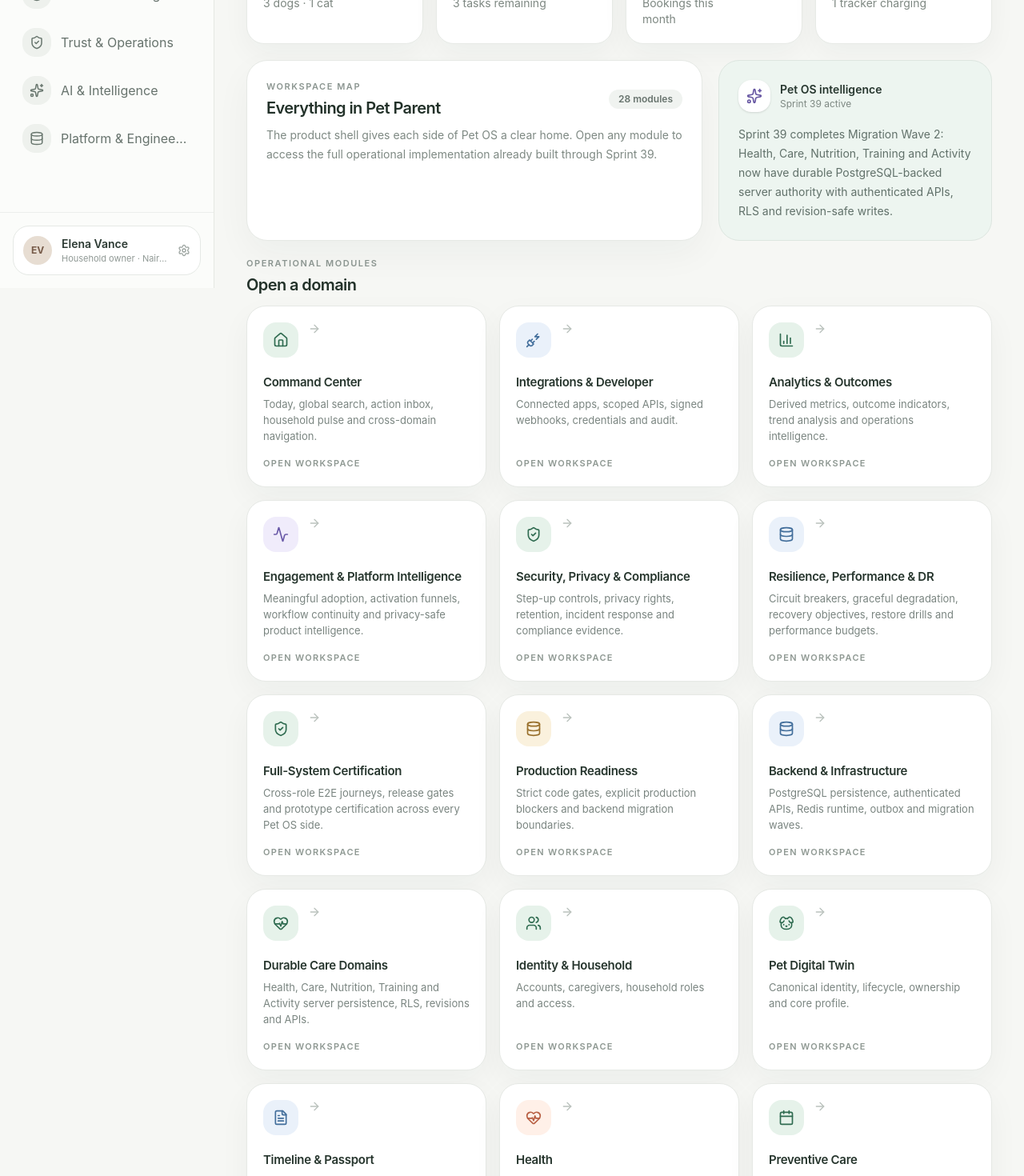
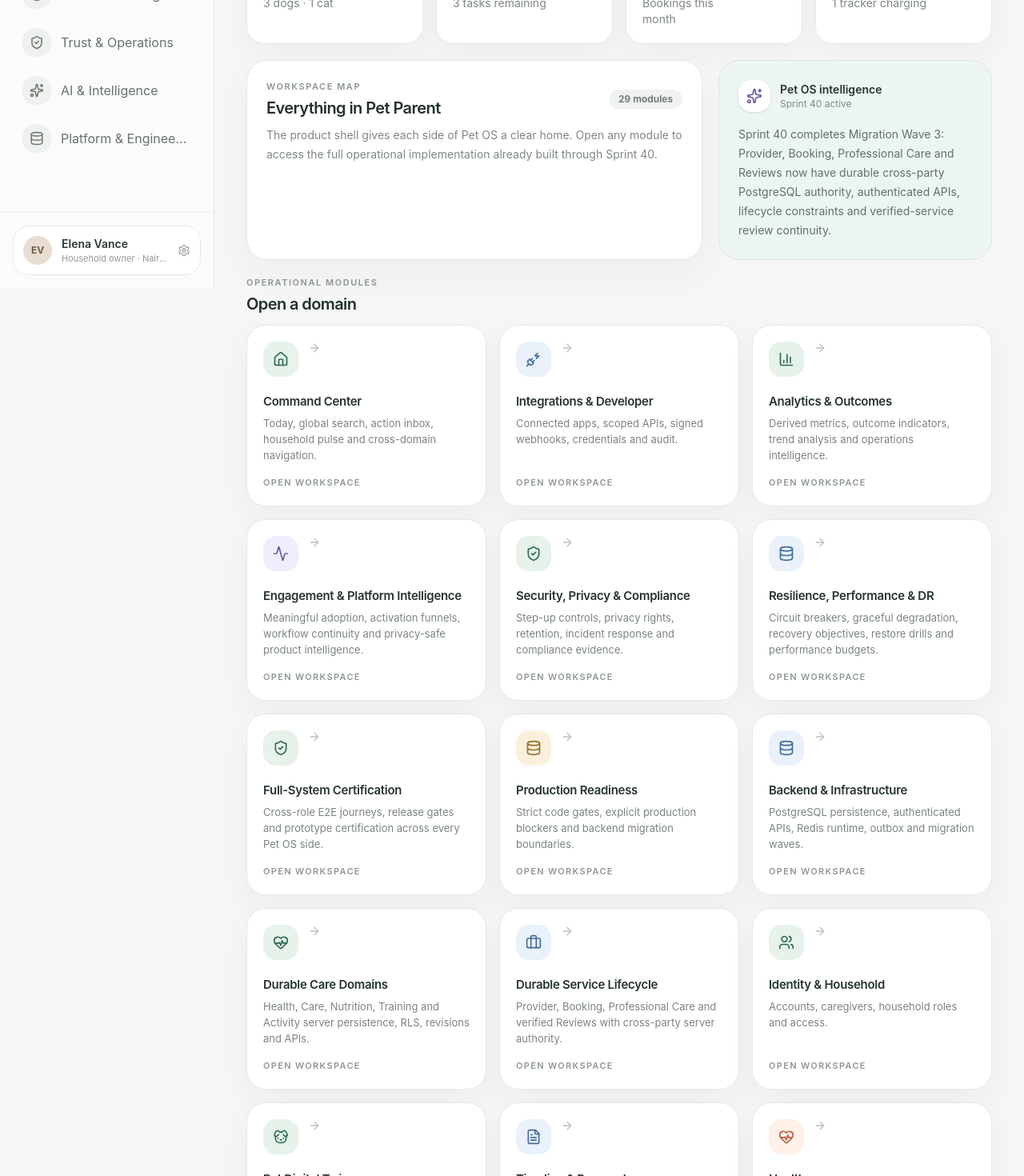
Before and after one commit to Sean-steve/Pet-os, a React (Vite) app: page / in a window 1280 px wide. Shown: the part 440-1910 px from the top of the page at 80% size. Built offline with nearby package versions, Linux system fonts and the light colour scheme.

Commit message:
Sprint 40: expose Wave 3 across all nine workspaces

```diff
--- a/src/components/UnifiedPetOSExperience.tsx
+++ b/src/components/UnifiedPetOSExperience.tsx
@@ -133,6 +133,7 @@ const workspaces: WorkspaceDef[] = [
       { id: 'readiness', title: 'Production Readiness', description: 'Strict code gates, explicit production blockers and backend migration boundaries.', icon: Database, tab: 'sprint37', accent: 'amber' },
       { id: 'backend-foundation', title: 'Backend & Infrastructure', description: 'PostgreSQL persistence, authenticated APIs, Redis runtime, outbox and migration waves.', icon: Database, tab: 'sprint38', accent: 'blue' },
       { id: 'wave2-durable-care', title: 'Durable Care Domains', description: 'Health, Care, Nutrition, Training and Activity server persistence, RLS, revisions and APIs.', icon: HeartPulse, tab: 'sprint39', accent: 'sage' },
+      { id: 'wave3-professional-lifecycle', title: 'Durable Service Lifecycle', description: 'Provider, Booking, Professional Care and verified Reviews with cross-party server authority.', icon: Briefcase, tab: 'sprint40', accent: 'blue' },
       { id: 'identity', title: 'Identity & Household', description: 'Accounts, caregivers, household roles and access.', icon: Users, tab: 'identity', accent: 'sage' },
       { id: 'pet-core', title: 'Pet Digital Twin', description: 'Canonical identity, lifecycle, ownership and core profile.', icon: Dog, tab: 'sprint3', accent: 'sage' },
       { id: 'passport', title: 'Timeline & Passport', description: 'Documents, provenance, lifecycle timeline and shareable passport.', icon: FileText, tab: 'sprint4', accent: 'blue' },
@@ -184,6 +185,7 @@ const workspaces: WorkspaceDef[] = [
       { id: 'readiness', title: 'Production Readiness', description: 'Strict code gates, explicit production blockers and backend migration boundaries.', icon: Database, tab: 'sprint37', accent: 'amber' },
       { id: 'backend-foundation', title: 'Backend & Infrastructure', description: 'PostgreSQL persistence, authenticated APIs, Redis runtime, outbox and migration waves.', icon: Database, tab: 'sprint38', accent: 'blue' },
       { id: 'wave2-durable-care', title: 'Durable Care Domains', description: 'Health, Care, Nutrition, Training and Activity server persistence, RLS, revisions and APIs.', icon: HeartPulse, tab: 'sprint39', accent: 'sage' },
+      { id: 'wave3-professional-lifecycle', title: 'Durable Service Lifecycle', description: 'Provider, Booking, Professional Care and verified Reviews with cross-party server authority.', icon: Briefcase, tab: 'sprint40', accent: 'blue' },
       { id: 'providers', title: 'Professional Identity', description: 'Profiles, verification, credentials, offerings and availability.', icon: UserRoundCheck, tab: 'sprint10', accent: 'blue' },
       { id: 'booking', title: 'Appointments & Bookings', description: 'Availability, reservations, rescheduling and cancellation.', icon: Calendar, tab: 'sprint11', accent: 'violet' },
       { id: 'walks', title: 'Dog Walking', description: 'Live walk execution, custody, evidence and incidents.', icon: Footprints, tab: 'sprint13', accent: 'sage' },
@@ -227,6 +229,7 @@ const workspaces: WorkspaceDef[] = [
       { id: 'readiness', title: 'Production Readiness', description: 'Strict code gates, explicit production blockers and backend migration boundaries.', icon: Database, tab: 'sprint37', accent: 'amber' },
       { id: 'backend-foundation', title: 'Backend & Infrastructure', description: 'PostgreSQL persistence, authenticated APIs, Redis runtime, outbox and migration waves.', icon: Database, tab: 'sprint38', accent: 'blue' },
       { id: 'wave2-durable-care', title: 'Durable Care Domains', description: 'Health, Care, Nutrition, Training and Activity server persistence, RLS, revisions and APIs.', icon: HeartPulse, tab: 'sprint39', accent: 'sage' },
+      { id: 'wave3-professional-lifecycle', title: 'Durable Service Lifecycle', description: 'Provider, Booking, Professional Care and verified Reviews with cross-party server authority.', icon: Briefcase, tab: 'sprint40', accent: 'blue' },
       { id: 'provider', title: 'Provider Platform', description: 'Business profile, offerings, locations and professional identity.', icon: Briefcase, tab: 'sprint10', accent: 'blue' },
       { id: 'booking', title: 'Scheduling & Booking', description: 'Availability, reservations, capacity and recurring bookings.', icon: Calendar, tab: 'sprint11', accent: 'violet' },
       { id: 'finance', title: 'Payments & Earnings', description: 'Service payments, commissions, earnings, refunds and payouts.', icon: CircleDollarSign, tab: 'sprint12', accent: 'sage' },
@@ -270,6 +273,7 @@ const workspaces: WorkspaceDef[] = [
       { id: 'readiness', title: 'Production Readiness', description: 'Strict code gates, explicit production blockers and backend migration boundaries.', icon: Database, tab: 'sprint37', accent: 'amber' },
       { id: 'backend-foundation', title: 'Backend & Infrastructure', description: 'PostgreSQL persistence, authenticated APIs, Redis runtime, outbox and migration waves.', icon: Database, tab: 'sprint38', accent: 'blue' },
       { id: 'wave2-durable-care', title: 'Durable Care Domains', description: 'Health, Care, Nutrition, Training and Activity server persistence, RLS, revisions and APIs.', icon: HeartPulse, tab: 'sprint39', accent: 'sage' },
+      { id: 'wave3-professional-lifecycle', title: 'Durable Service Lifecycle', description: 'Provider, Booking, Professional Care and verified Reviews with cross-party server authority.', icon: Briefcase, tab: 'sprint40', accent: 'blue' },
       { id: 'rescue', title: 'Rescue Operations', description: 'Organizations, intake, custody, foster, reunification, adoption and welfare.', icon: HeartHandshake, tab: 'sprint18', accent: 'peach' },
       { id: 'passport', title: 'Identity & History', description: 'Pet identity reconciliation, documents and provenance.', icon: FileText, tab: 'sprint4', accent: 'blue' },
       { id: 'health', title: 'Veterinary Records', description: 'Clinical records and restricted health access.', icon: Stethoscope, tab: 'sprint5', accent: 'peach' },
@@ -311,6 +315,7 @@ const workspaces: WorkspaceDef[] = [
       { id: 'readiness', title: 'Production Readiness', description: 'Strict code gates, explicit production blockers and backend migration boundaries.', icon: Database, tab: 'sprint37', accent: 'amber' },
       { id: 'backend-foundation', title: 'Backend & Infrastructure', description: 'PostgreSQL persistence, authenticated APIs, Redis runtime, outbox and migration waves.', icon: Database, tab: 'sprint38', accent: 'blue' },
       { id: 'wave2-durable-care', title: 'Durable Care Domains', description: 'Health, Care, Nutrition, Training and Activity server persistence, RLS, revisions and APIs.', icon: HeartPulse, tab: 'sprint39', accent: 'sage' },
+      { id: 'wave3-professional-lifecycle', title: 'Durable Service Lifecycle', description: 'Provider, Booking, Professional Care and verified Reviews with cross-party server authority.', icon: Briefcase, tab: 'sprint40', accent: 'blue' },
       { id: 'commerce', title: 'Seller Operations', description: 'Seller onboarding, products, listings, inventory, orders, returns and trust.', icon: Store, tab: 'sprint27', accent: 'amber' },
       { id: 'finance', title: 'Marketplace Finance', description: 'Commissions, seller earnings, refunds, holds and payouts.', icon: CircleDollarSign, tab: 'sprint12', accent: 'sage' },
       { id: 'reviews', title: 'Reputation Boundary', description: 'Provider/service reviews remain distinct from commerce product trust.', icon: Star, tab: 'sprint23', accent: 'violet' },
@@ -349,6 +354,7 @@ const workspaces: WorkspaceDef[] = [
       { id: 'readiness', title: 'Production Readiness', description: 'Strict code gates, explicit production blockers and backend migration boundaries.', icon: Database, tab: 'sprint37', accent: 'amber' },
       { id: 'backend-foundation', title: 'Backend & Infrastructure', description: 'PostgreSQL persistence, authenticated APIs, Redis runtime, outbox and migration waves.', icon: Database, tab: 'sprint38', accent: 'blue' },
       { id: 'wave2-durable-care', title: 'Durable Care Domains', description: 'Health, Care, Nutrition, Training and Activity server persistence, RLS, revisions and APIs.', icon: HeartPulse, tab: 'sprint39', accent: 'sage' },
+      { id: 'wave3-professional-lifecycle', title: 'Durable Service Lifecycle', description: 'Provider, Booking, Professional Care and verified Reviews with cross-party server authority.', icon: Briefcase, tab: 'sprint40', accent: 'blue' },
       { id: 'finance', title: 'Payments, Ledger & Payouts', description: 'Payment intents, journals, commissions, refunds, earnings and payouts.', icon: Receipt, tab: 'sprint12', accent: 'sage' },
       { id: 'consumer-sub', title: 'Consumer Billing', description: 'Pet-parent subscriptions, entitlements, trials, grace and renewal.', icon: CreditCard, tab: 'sprint24', accent: 'amber' },
       { id: 'tracker-sub', title: 'Tracker Billing', description: 'Device plans, connectivity service and renewal state.', icon: Radio, tab: 'sprint25', accent: 'blue' },
@@ -388,6 +394,7 @@ const workspaces: WorkspaceDef[] = [
       { id: 'readiness', title: 'Production Readiness', description: 'Strict code gates, explicit production blockers and backend migration boundaries.', icon: Database, tab: 'sprint37', accent: 'amber' },
       { id: 'backend-foundation', title: 'Backend & Infrastructure', description: 'PostgreSQL persistence, authenticated APIs, Redis runtime, outbox and migration waves.', icon: Database, tab: 'sprint38', accent: 'blue' },
       { id: 'wave2-durable-care', title: 'Durable Care Domains', description: 'Health, Care, Nutrition, Training and Activity server persistence, RLS, revisions and APIs.', icon: HeartPulse, tab: 'sprint39', accent: 'sage' },
+      { id: 'wave3-professional-lifecycle', title: 'Durable Service Lifecycle', description: 'Provider, Booking, Professional Care and verified Reviews with cross-party server authority.', icon: Briefcase, tab: 'sprint40', accent: 'blue' },
       { id: 'provider', title: 'Provider Verification', description: 'Professional/business verification and service eligibility.', icon: UserRoundCheck, tab: 'sprint10', accent: 'blue' },
       { id: 'reviews', title: 'Reviews & Moderation', description: 'Reports, disputes, appeals, abuse signals and reputation integrity.', icon: Star, tab: 'sprint23', accent: 'amber' },
       { id: 'community', title: 'Community Safety', description: 'Community moderation, blocking, reporting and recovery distribution.', icon: Users, tab: 'sprint16', accent: 'violet' },
@@ -431,6 +438,7 @@ const workspaces: WorkspaceDef[] = [
       { id: 'readiness', title: 'Production Readiness', description: 'Strict code gates, explicit production blockers and backend migration boundaries.', icon: Database, tab: 'sprint37', accent: 'amber' },
       { id: 'backend-foundation', title: 'Backend & Infrastructure', description: 'PostgreSQL persistence, authenticated APIs, Redis runtime, outbox and migration waves.', icon: Database, tab: 'sprint38', accent: 'blue' },
       { id: 'wave2-durable-care', title: 'Durable Care Domains', description: 'Health, Care, Nutrition, Training and Activity server persistence, RLS, revisions and APIs.', icon: HeartPulse, tab: 'sprint39', accent: 'sage' },
+      { id: 'wave3-professional-lifecycle', title: 'Durable Service Lifecycle', description: 'Provider, Booking, Professional Care and verified Reviews with cross-party server authority.', icon: Briefcase, tab: 'sprint40', accent: 'blue' },
       { id: 'ai-platform', title: 'Pet Intelligence & AI', description: 'Assistant, recommendations, safety, models, consent and evaluations.', icon: Sparkles, tab: 'sprint28', accent: 'violet' },
       { id: 'action-orchestration', title: 'AI Action Orchestration', description: 'AI proposes; Pet OS previews, confirms, authorizes and executes through domain commands.', icon: Workflow, tab: 'sprint29', accent: 'sage' },
       { id: 'health-source', title: 'Clinical Source Context', description: 'Review the canonical health records AI is permitted to summarize.', icon: HeartPulse, tab: 'sprint5', accent: 'peach' },
@@ -472,6 +480,7 @@ const workspaces: WorkspaceDef[] = [
       { id: 'readiness', title: 'Production Readiness', description: 'Strict code gates, explicit production blockers and backend migration boundaries.', icon: Database, tab: 'sprint37', accent: 'amber' },
       { id: 'backend-foundation', title: 'Backend & Infrastructure', description: 'PostgreSQL persistence, authenticated APIs, Redis runtime, outbox and migration waves.', icon: Database, tab: 'sprint38', accent: 'blue' },
       { id: 'wave2-durable-care', title: 'Durable Care Domains', description: 'Health, Care, Nutrition, Training and Activity server persistence, RLS, revisions and APIs.', icon: HeartPulse, tab: 'sprint39', accent: 'sage' },
+      { id: 'wave3-professional-lifecycle', title: 'Durable Service Lifecycle', description: 'Provider, Booking, Professional Care and verified Reviews with cross-party server authority.', icon: Briefcase, tab: 'sprint40', accent: 'blue' },
       { id: 'foundation', title: 'Engineering Foundation', description: 'Repository baseline, build, testing and architecture overview.', icon: Activity, tab: 'overview', accent: 'blue' },
       { id: 'identity', title: 'Identity & Access', description: 'Authentication, households, memberships and authorization.', icon: Users, tab: 'identity', accent: 'sage' },
       { id: 'kernel', title: 'Shared Kernel', description: 'Canonical IDs, event envelope and shared technical primitives.', icon: Database, tab: 'kernel', accent: 'blue' },
@@ -783,7 +792,7 @@ export const UnifiedPetOSExperience: React.FC<UnifiedPetOSExperienceProps> = ({
                 <span className="rounded-full bg-[#F0F3F0] px-3 py-1 text-xs font-semibold text-[#68746E]">{workspace.modules.length} modules</span>
               </div>
               <p className="mt-2 text-sm leading-6 text-[#7E8983]">
-                The product shell gives each side of Pet OS a clear home. Open any module to access the full operational implementation already built through Sprint 39.
+                The product shell gives each side of Pet OS a clear home. Open any module to access the full operational implementation already built through Sprint 40.
               </p>
             </section>
 
@@ -792,11 +801,11 @@ export const UnifiedPetOSExperience: React.FC<UnifiedPetOSExperienceProps> = ({
                 <span className="grid h-10 w-10 place-items-center rounded-2xl bg-white text-[#6656A2] shadow-sm"><Sparkles className="h-5 w-5" /></span>
                 <div>
                   <p className="text-sm font-semibold text-[#26362E]">Pet OS intelligence</p>
-                  <p className="text-xs text-[#7E8983]">Sprint 39 active</p>
+                  <p className="text-xs text-[#7E8983]">Sprint 40 active</p>
                 </div>
               </div>
               <p className="mt-4 text-sm leading-6 text-[#61716A]">
-                Sprint 39 completes Migration Wave 2: Health, Care, Nutrition, Training and Activity now have durable PostgreSQL-backed server authority with authenticated APIs, RLS and revision-safe writes.
+                Sprint 40 completes Migration Wave 3: Provider, Booking, Professional Care and Reviews now have durable cross-party PostgreSQL authority, authenticated APIs, lifecycle constraints and verified-service review continuity.
               </p>
             </section>
           </div>
```
